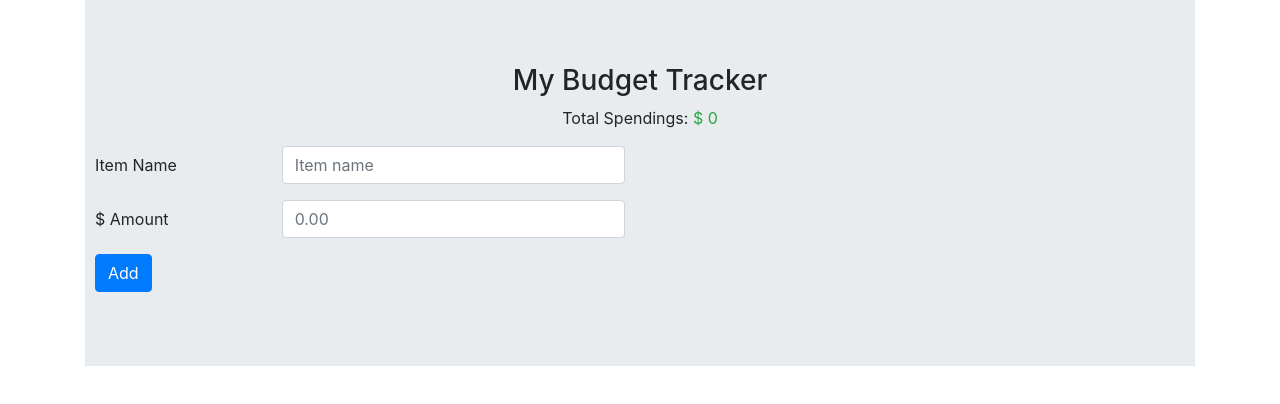
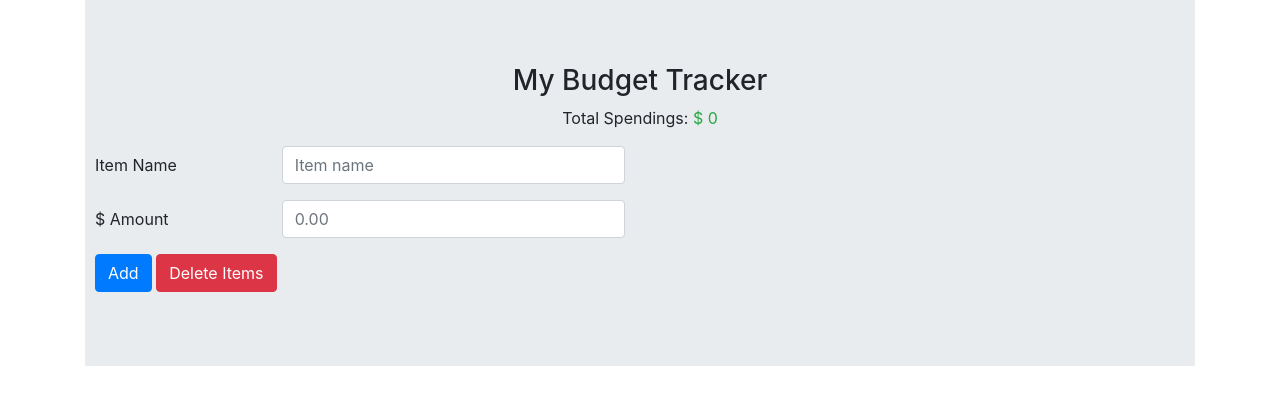
Before and after one commit to amandalincs/budget-tracker, a React (Create React App) app in the folder budget-tracker/: page / in a window 1280 px wide. Shown: the top 404 px of the page. Built offline with nearby package versions, Linux system fonts and the light colour scheme.

Commit message:
Added localstorage and delete all items button. Finished foundation

```diff
--- a/budget-tracker/src/App.js
+++ b/budget-tracker/src/App.js
@@ -1,14 +1,10 @@
 import './App.css';
-import React, { useState } from 'react'
+import React, { useState, useEffect } from 'react'
 import { Jumbotron, Container } from 'reactstrap'
 import InputForm from './components/InputForm'
 import ItemList from './components/ItemList'
 
-const ALL_ITEMS = [
-  // { id: 1, name: 'Buy a book', amount: 20 },
-  // { id: 2, name: 'Buy milk', amount: 5 },
-  // { id: 3, name: 'Book a flight', amount: 225 }
-]
+const ALL_ITEMS = localStorage.getItem('items') ? JSON.parse(localStorage.getItem('items')) : []
 
 function App() {
   const [items, setItems] = useState(ALL_ITEMS);
@@ -41,6 +37,14 @@ function App() {
     }
   }
 
+  const handleDeleteAllItems = () => {
+    setItems([])
+  }
+
+  useEffect(() => {
+    localStorage.setItem('items', JSON.stringify(items))
+  }, [items])
+
   return (
     <Container>
       <Jumbotron fluid>
@@ -64,6 +68,7 @@ function App() {
           handleName={handleName}
           handleAmount={handleAmount}
           handleSubmitForm={handleSubmitForm}
+          handleDeleteAllItems={handleDeleteAllItems}
         />
         <ItemList items={items} />
       </Jumbotron>
--- a/budget-tracker/src/components/InputForm/InputForm.js
+++ b/budget-tracker/src/components/InputForm/InputForm.js
@@ -1,7 +1,7 @@
 import React from 'react';
 import { Form, FormGroup, Input, Label, Col, Button } from 'reactstrap';
 
-const InputForm = ({name, amount, handleName, handleAmount, handleSubmitForm}) => (
+const InputForm = ({name, amount, handleName, handleAmount, handleSubmitForm, handleDeleteAllItems}) => (
   <Form style={{ margin: 10 }} onSubmit={handleSubmitForm}>
     <FormGroup className="row">
       <Label for="exampleEmail" sm={2}>
@@ -35,6 +35,9 @@ const InputForm = ({name, amount, handleName, handleAmount, handleSubmitForm}) =
     </FormGroup>
     <Button type="submit" color="primary">
       Add
+    </Button>{' '}
+    <Button type="submit" color="danger" onClick={handleDeleteAllItems}>
+      Delete Items
     </Button>
   </Form>
 )
```
Also changed, not shown: 1 other file (tests, documents, lock files or other folders).
